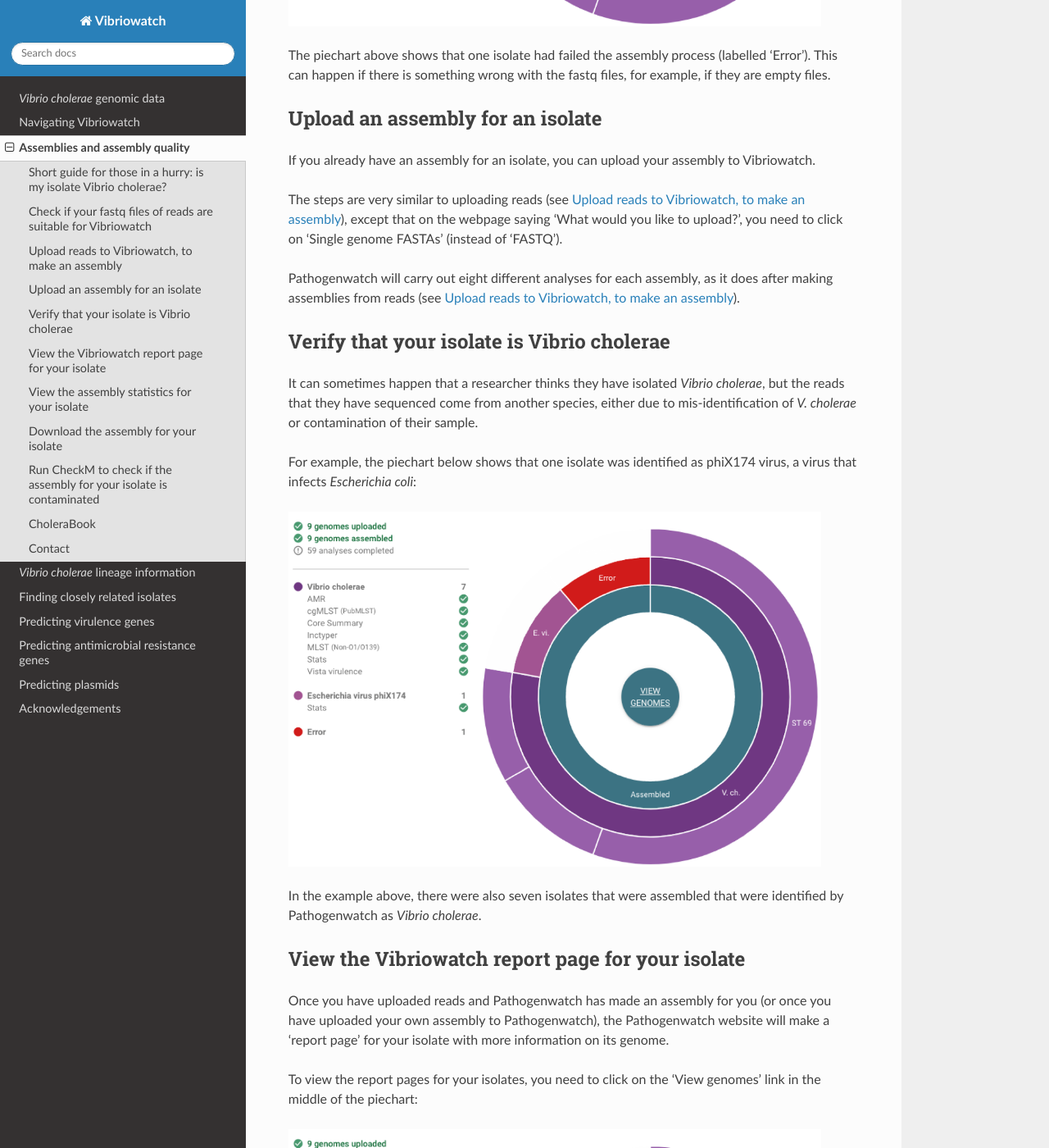
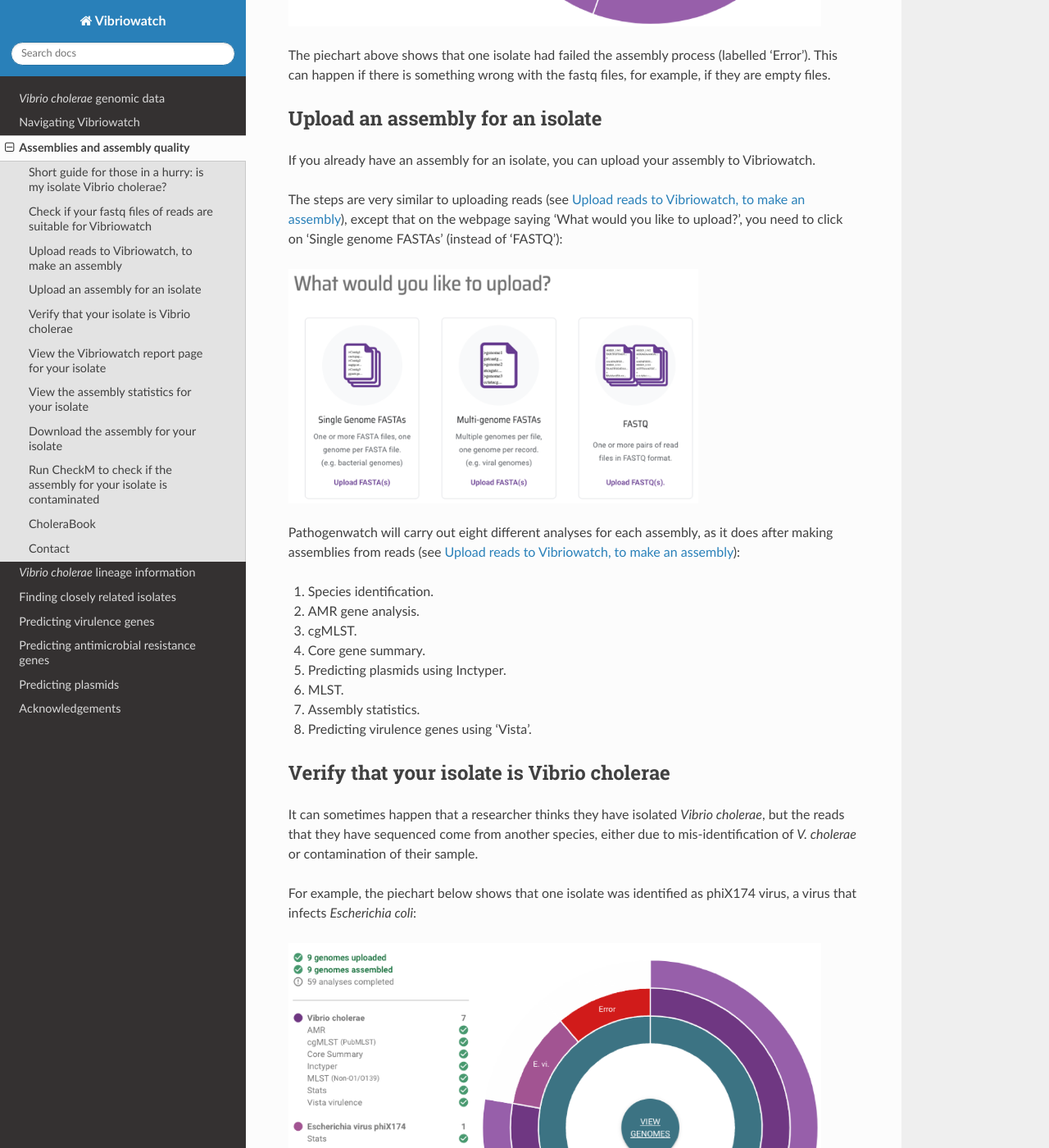
Before and after one commit to avrilcoghlan/vibriowatch, a Sphinx documentation site: the page built from docs/source/assemblies.rst, in a window 1280 px wide and 1400 px high, scrolled down 8255 px. Shown: the whole window at 82% size. Built offline with Sphinx 7.4.7 and the Read the Docs theme 3.1.0, drawn with Linux system fonts in a browser that asks for light colours.

Commit message:
Update assemblies.rst

```diff
--- a/docs/source/assemblies.rst
+++ b/docs/source/assemblies.rst
@@ -172,9 +172,21 @@ Upload an assembly for an isolate
 
 If you already have an assembly for an isolate, you can upload your assembly to Vibriowatch.
 
-The steps are very similar to uploading reads (see `Upload reads to Vibriowatch, to make an assembly`_), except that on the webpage saying 'What would you like to upload?', you need to click on 'Single genome FASTAs' (instead of 'FASTQ').
+The steps are very similar to uploading reads (see `Upload reads to Vibriowatch, to make an assembly`_), except that on the webpage saying 'What would you like to upload?', you need to click on 'Single genome FASTAs' (instead of 'FASTQ'):
 
-Pathogenwatch will carry out eight different analyses for each assembly, as it does after making assemblies from reads (see `Upload reads to Vibriowatch, to make an assembly`_).
+.. image:: Picture2.png
+  :width: 500
+
+Pathogenwatch will carry out eight different analyses for each assembly, as it does after making assemblies from reads (see `Upload reads to Vibriowatch, to make an assembly`_):
+
+#. Species identification.
+#. AMR gene analysis.
+#. cgMLST.
+#. Core gene summary.
+#. Predicting plasmids using Inctyper.
+#. MLST.
+#. Assembly statistics.
+#. Predicting virulence genes using 'Vista'.
 
 Verify that your isolate is Vibrio cholerae
 -------------------------------------------
```
